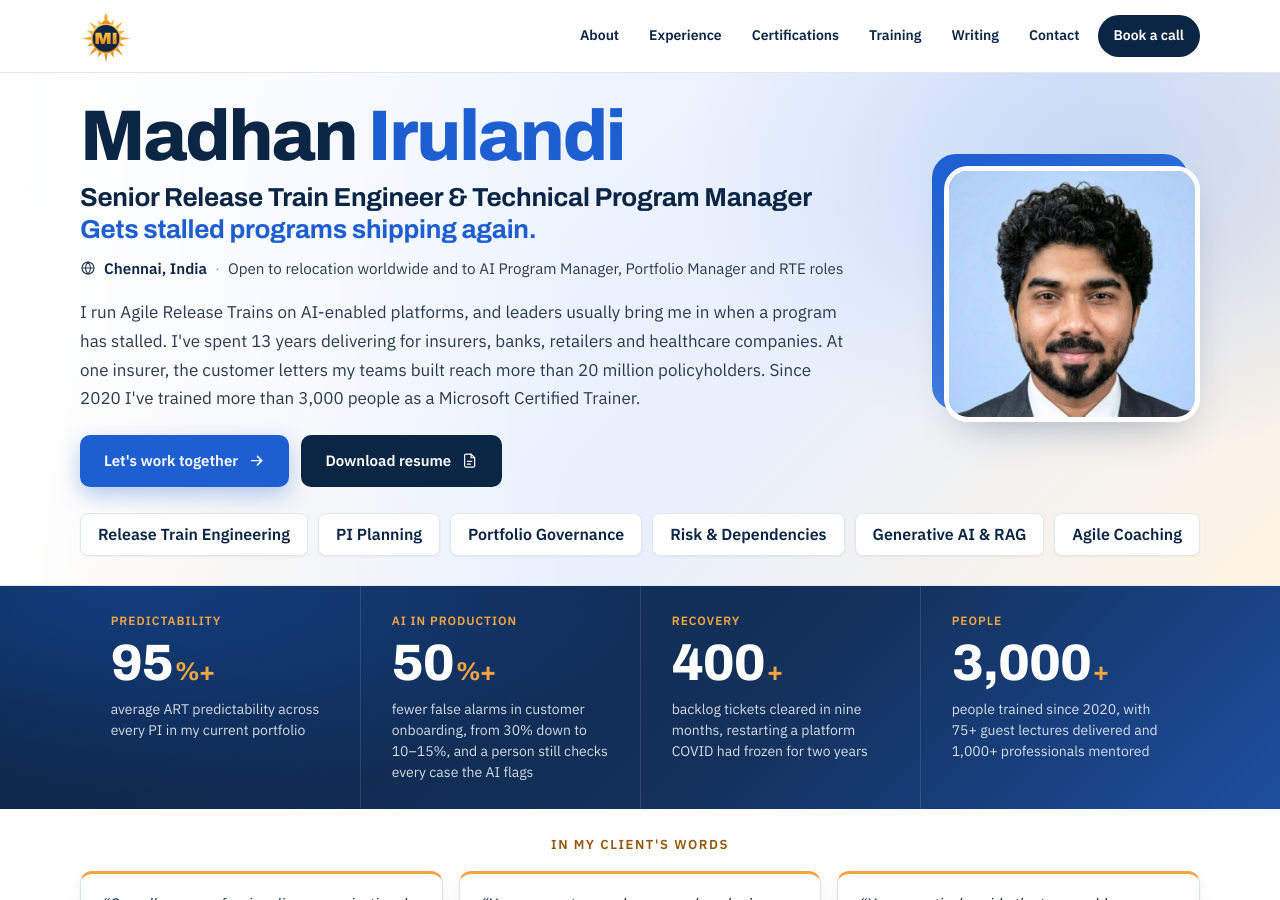
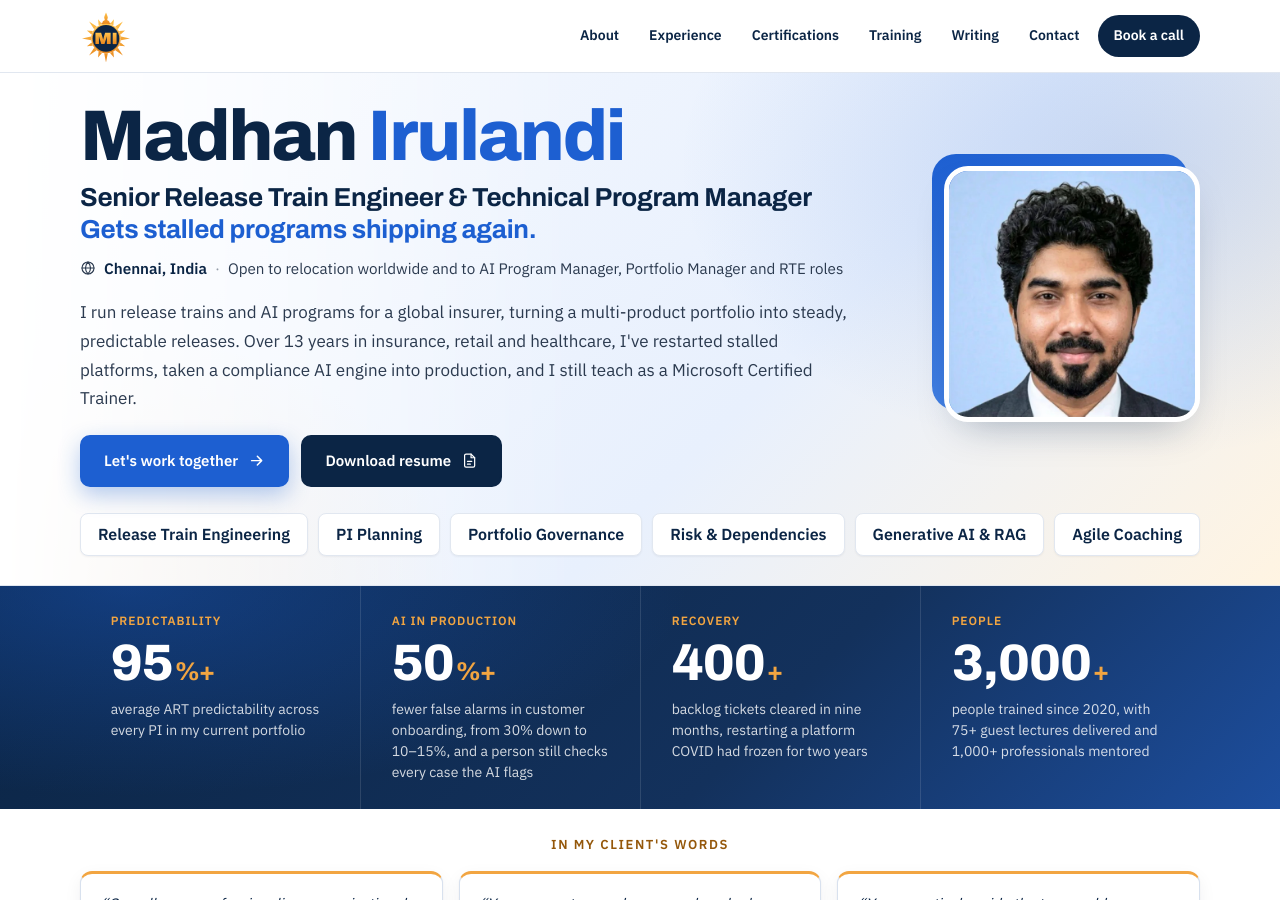
Before and after one commit to Madhan-I/Madhan-I.github.io, a Jekyll site: the page built from index.html, in a window 1280 px wide and 900 px high. Built offline with Jekyll 4.4.1, drawn with Linux system fonts in a browser that asks for light colours.

Commit message:
Rewrite hero intro without team counts; same text on phone
Move "and to" onto the relocation line so it wraps cleanly on phone.

Co-Authored-By: Claude Opus 5.5 <noreply@anthropic.com>
Claude-Session: https://claude.ai/code/session_01WNzLwZSYALJP8akM9QBjMW

```diff
--- a/_data/profile.yml
+++ b/_data/profile.yml
@@ -28,9 +28,9 @@ roles:
   - Senior Scrum Master
   - Microsoft Certified Trainer
 
-intro: "I run Agile Release Trains on AI-enabled platforms, and leaders usually bring me in when a program has stalled. I've spent 13 years delivering for insurers, banks, retailers and healthcare companies. At one insurer, the customer letters my teams built reach more than 20 million policyholders. Since 2020 I've trained more than 3,000 people as a Microsoft Certified Trainer."
+intro: "I run release trains and AI programs for a global insurer, turning a multi-product portfolio into steady, predictable releases. Over 13 years in insurance, retail and healthcare, I've restarted stalled platforms, taken a compliance AI engine into production, and I still teach as a Microsoft Certified Trainer."
 # Phone only: a 2-line hero intro (the full intro shows on laptop and tablet; the details stay in About).
-intro_phone: "I run Agile Release Trains on AI-enabled platforms and turn around at-risk programs. 13 years of delivery, 3,000+ people trained."
+intro_phone: "I run release trains and AI programs for a global insurer, turning a multi-product portfolio into steady, predictable releases. Over 13 years in insurance, retail and healthcare, I've restarted stalled platforms, taken a compliance AI engine into production, and I still teach as a Microsoft Certified Trainer."
 
 email: irulandi.madhan@gmail.com
 linkedin: https://www.linkedin.com/in/madhanirulandi
--- a/index.html
+++ b/index.html
@@ -11,7 +11,7 @@ layout: default
       <h1>{{ p.name_first }} <span class="last">{{ p.name_last }}</span></h1>
       {% if p.roles and p.show_roles %}<p class="roles">{% for r in p.roles %}<span>{{ r }}</span>{% endfor %}</p>{% endif %}
       <p class="role"><span class="role-1">{{ p.headline }}</span> <span class="role-2">{% if p.headline_join != "" %}{{ p.headline_join }} {% endif %}<em>{{ p.headline_highlight }}</em></span></p>
-      {% if p.relocation %}<p class="where"><svg class="ic" aria-hidden="true"><use href="#i-globe"/></svg><span class="w-loc">{{ p.location }}</span> <span class="sep" aria-hidden="true">·</span> <span class="w-rel">{{ p.relocation }}</span>{% if p.open_to_line %} <span class="w-roles">{{ p.open_to_line }}</span>{% endif %}</p>{% endif %}
+      {% if p.relocation %}<p class="where"><svg class="ic" aria-hidden="true"><use href="#i-globe"/></svg><span class="w-loc">{{ p.location }}</span> <span class="sep" aria-hidden="true">·</span> <span class="w-rel">{{ p.relocation }}{% if p.open_to_line %} and to{% endif %}</span>{% if p.open_to_line %} <span class="w-roles">{{ p.open_to_line | remove_first: "and to " }}</span>{% endif %}</p>{% endif %}
       <p class="lede"><span class="ld-full">{{ p.intro | replace: "AI-enabled", '<span class="nw">AI-enabled</span>' }}</span>{% if p.intro_phone %}<span class="ld-phone">{{ p.intro_phone }}</span>{% endif %}</p>
       <div class="ctas">
         <a class="btn primary" data-goatcounter-click="click-hero-email" data-goatcounter-title="click-hero-email" href="mailto:{{ p.email }}?subject=Opportunity%20for%20{{ p.name_first }}">Let's work together <svg class="ic" aria-hidden="true"><use href="#i-arrow"/></svg></a>
```
